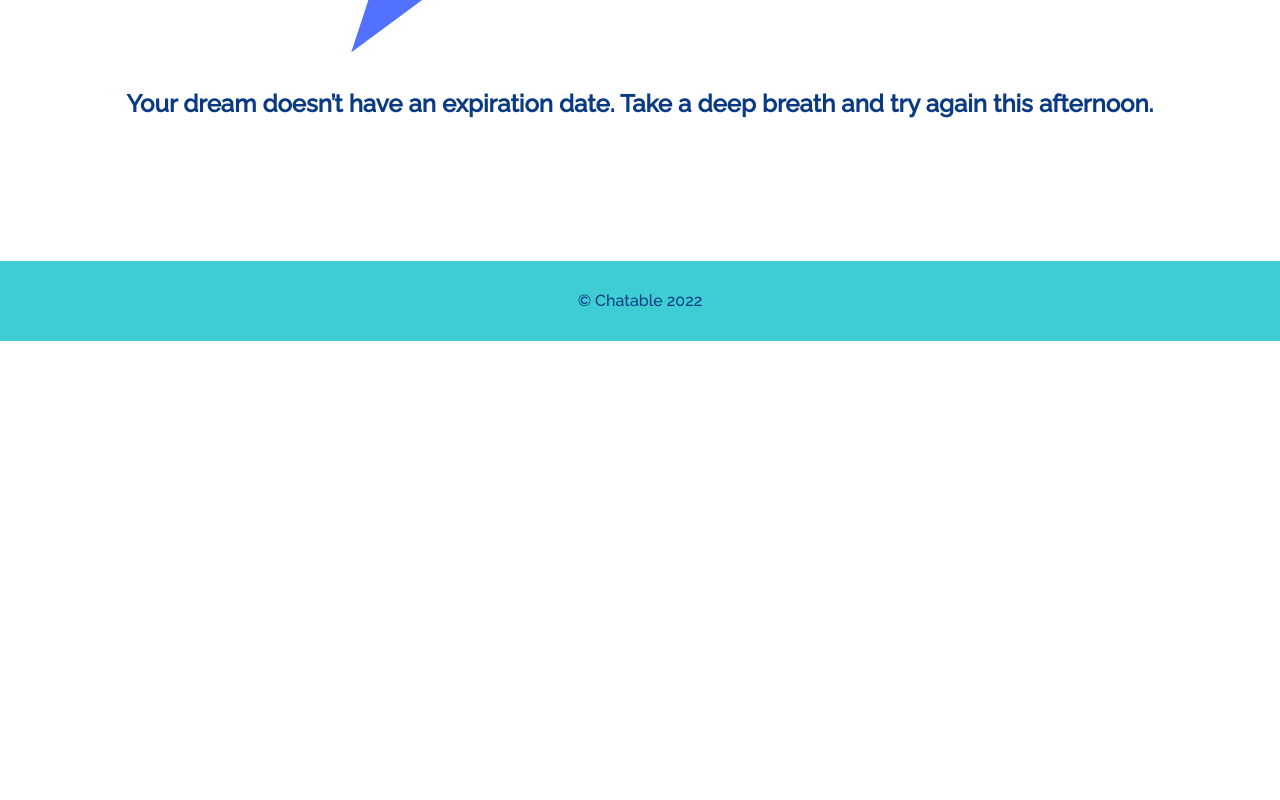
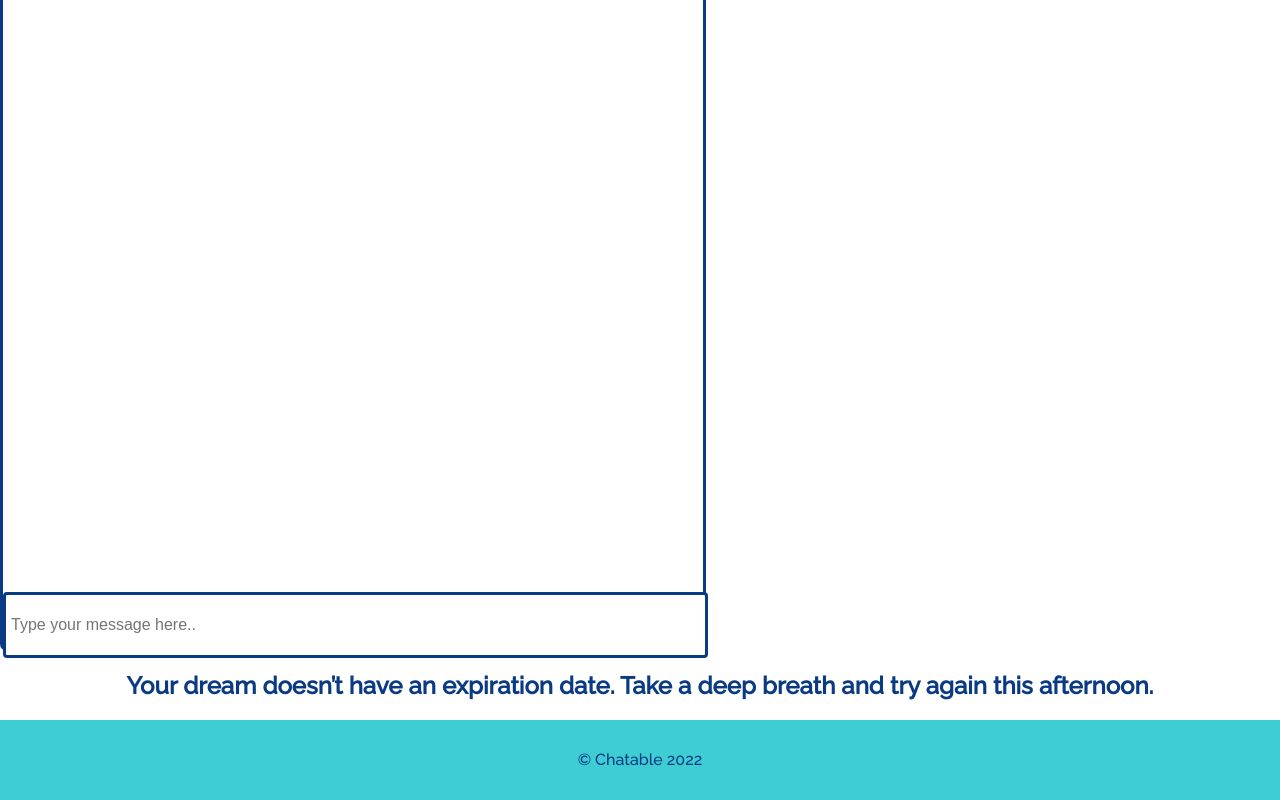
Before and after one commit to EmilyRoseCotter/chatable-front-end, a React (Create React App) app: page / in a window 1280 px wide. Shown: the part 599-1399 px from the top of the page. Before the commit the page ends 940 px from the top, so only its background shows below. Built offline with nearby package versions, Linux system fonts and the light colour scheme.

Commit message:
added Chatbot shell

```diff
--- a/src/components/Chatbot/Chatbot.js
+++ b/src/components/Chatbot/Chatbot.js
@@ -0,0 +1,35 @@
+import React from "react";
+import "../../styles/Chatbot.css";
+import timeChange from "../../helpers/timeChange";
+
+const boarderStyles = {
+  sunrise: "sunrise-boarder",
+  afternoon: "afternoon-boarder",
+  sunset: "sunset-boarder",
+};
+
+function Chatbot() {
+  // eslint-disable-next-line consistent-return
+  const keyPressHandler = (event) => {
+    if (event.key === "Enter") {
+      if (!event.target.value) {
+        return alert("You need to type a message");
+      }
+      // eslint-disable-next-line no-param-reassign
+      event.target.value = "";
+    }
+  };
+  return (
+    <div className={`chatbot-border ${timeChange(boarderStyles)}`}>
+      <div className="chatbot-chatbox" />
+      <input
+        className={`message-field ${timeChange(boarderStyles)}`}
+        placeholder="Type your message here.. "
+        onKetPress={keyPressHandler}
+        type="text"
+      />
+    </div>
+  );
+}
+
+export default Chatbot;
--- a/src/components/HomePage/HomePage.js
+++ b/src/components/HomePage/HomePage.js
@@ -2,11 +2,13 @@ import React from "react";
 import "../../styles/HomePage.css";
 import Greeting from "./CustomGreeting";
 import PositiveQuote from "./PositiveQuote";
+import Chatbot from "../Chatbot/Chatbot";
 
 function Home() {
   return (
     <div className="HomePage">
       <Greeting />
+      <Chatbot />
       <PositiveQuote />
     </div>
   );
--- /dev/null
+++ b/src/styles/Chatbot.css
@@ -0,0 +1,32 @@
+.chatbot-border {
+  height: 700px;
+  width: 700px;
+  border-radius: 7px;
+}
+
+.chatbot-chatbox {
+  height: 644px;
+  width: 100%;
+  overflow: auto;
+}
+
+.message-field {
+  margin: 0;
+  width: 689px;
+  height: 50px;
+  border-radius: 4px;
+  padding: 5px;
+  font-size: 1rem;
+}
+
+.sunrise-boarder {
+  border: 3px solid #ff914d;
+}
+
+.afternoon-boarder {
+  border: 3px solid #093A83;
+}
+
+.sunset-boarder {
+  border: 3px solid #6A0D83;
+}
--- a/src/styles/HomePage.css
+++ b/src/styles/HomePage.css
@@ -1,5 +1,4 @@
 .HomePage {
-  height: 100vh;
   display: flex;
   flex-direction: column;
 }
```
